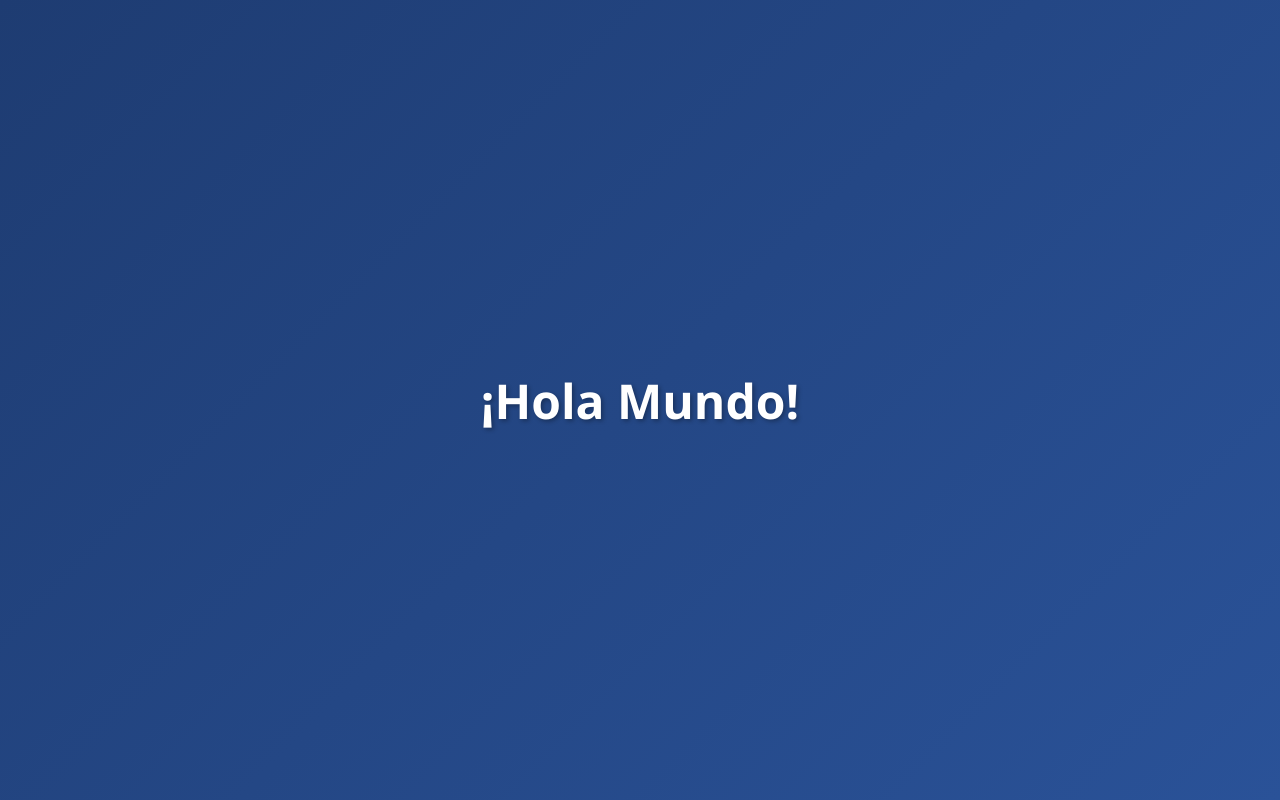
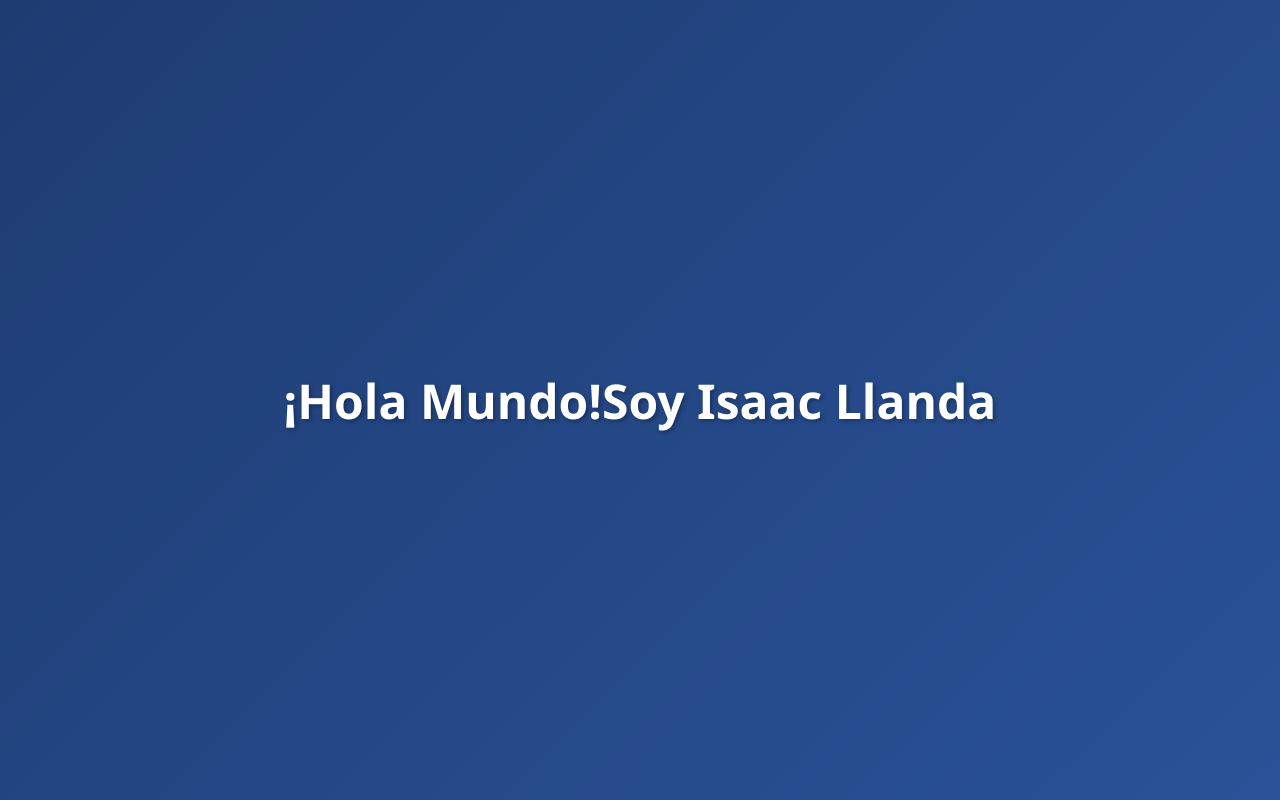
Before and after one commit to millanda29/appHola, a plain HTML site: page index.html in a window 1280 px wide. Drawn offline with Linux system fonts and the light colour scheme.

Commit message:
second commit

```diff
--- a/index.html
+++ b/index.html
@@ -30,6 +30,6 @@
   </style>
 </head>
 <body>
-  <h1>¡Hola Mundo!</h1>
+  <h1>¡Hola Mundo!Soy Isaac Llanda</h1>
 </body>
 </html>
```
